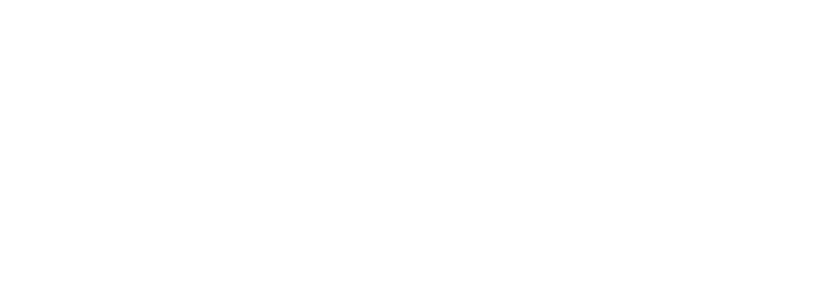
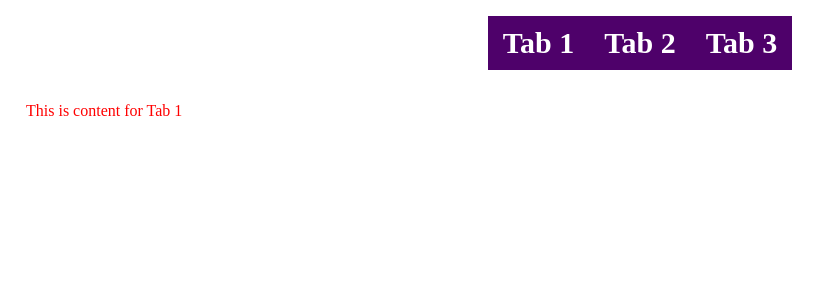
Before and after one commit to LaurenCummings/react-samples, a React (Vite) app: page / in a window 1280 px wide. Shown: the top 300 px of the page, without its empty margins (0-829 px from the left). Built offline with nearby package versions, Linux system fonts and the light colour scheme.

Commit message:
Fixed error where {} should have been () for mapping

```diff
--- a/src/App.jsx
+++ b/src/App.jsx
@@ -9,13 +9,13 @@ import menus from './data/TreeMenu.js';
 import QRCodeGenerator from './components/QRCodeGenerator.jsx';
 import LightDarkMode from './components/LightDarkMode.jsx';
 import ScrollIndicator from './components/ScrollIndicator.jsx';
-import CustomTabs from './components/CustomTabs.jsx';
+import TabTest from './components/TabTest.jsx';
 
 function App() {
 
   return (
     <div>
-      <CustomTabs />
+      <TabTest />
     </div>
   )
 }
--- a/src/components/TabTest.jsx
+++ b/src/components/TabTest.jsx
@@ -1,3 +1,4 @@
+import '../css/CustomTabs.css';
 import Tabs from './Tabs';
 
 function RandomComponent() {
--- a/src/components/Tabs.jsx
+++ b/src/components/Tabs.jsx
@@ -12,11 +12,15 @@ function Tabs({tabsContent, onChange}) {
         <div className="tabs-wrapper">
             <div className="tabs-heading">
                 {
-                    tabsContent.map((tabItem) => {
-                        <div onClick={() => handleOnClick(index)} key={tabItem.label}>
+                    tabsContent.map((tabItem, index) => (
+                        <div
+                            className={`tab-item ${currentTabIndex === index ? 'active' : ''}`}
+                            onClick={() => handleOnClick(index)}
+                            key={tabItem.label}
+                        >
                             <span className="label">{tabItem.label}</span>
                         </div>
-                    })
+                    ))
                 }
             </div>
             <div className="tabs-content">
--- a/src/css/CustomTabs.css
+++ b/src/css/CustomTabs.css
@@ -0,0 +1,35 @@
+.tabs-wrapper {
+    padding: 8px;
+}
+
+.tabs-heading {
+    display: flex;
+    justify-content: center;
+    margin-bottom: 12px;
+}
+
+.tab-item {
+    display: inline-flex;
+    font-size: 30px;
+    font-weight: bold;
+    text-align: center;
+    padding: 10px 15px;
+    cursor: pointer;
+    border: none;
+    color: #fff;
+    background-color: #4e016a;
+}
+
+.tab-item .active {
+    border-color: #000;
+    background-color: #a1d600;
+    color: #fff;
+}
+
+.tabs-content {
+    padding: 20px 10px;
+    height: 300px;
+    overflow: auto;
+    color: red;
+    background-color: #fff;
+}
```
